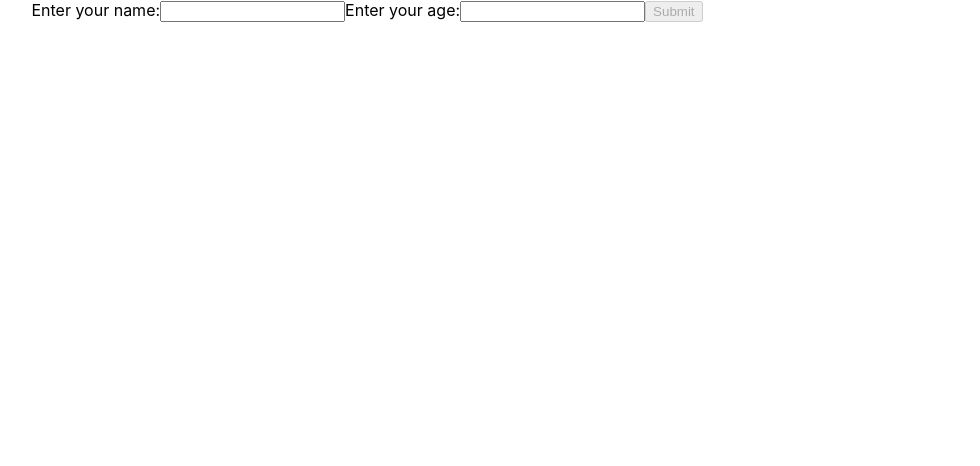
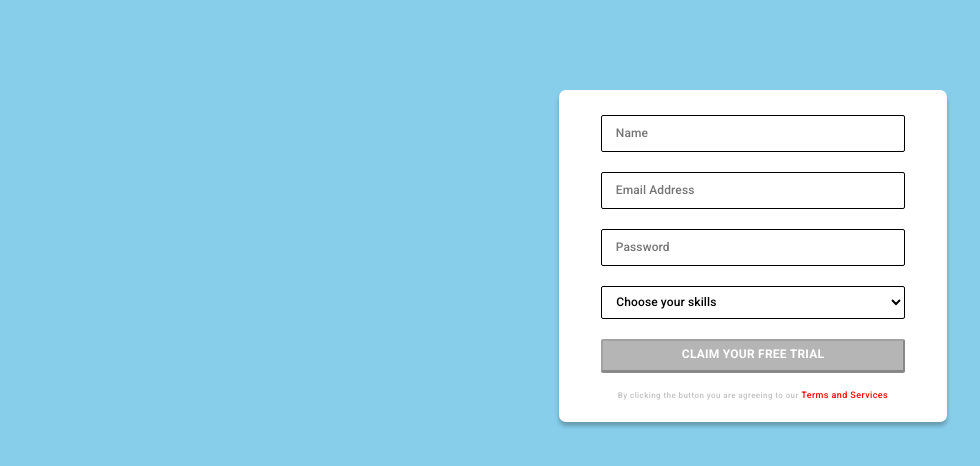
Before and after one commit to adi162anup/React-Form, a React (Create React App) app: page / in a window 1280 px wide. Shown: the top 466 px of the page, without its empty margins (273-1253 px from the left). Built offline with nearby package versions, Linux system fonts and the light colour scheme.

Commit message:
80% Form Done

```diff
--- a/package.json
+++ b/package.json
@@ -10,6 +10,7 @@
     "react": "^18.2.0",
     "react-dom": "^18.2.0",
     "react-scripts": "5.0.1",
+    "typeface-roboto": "^1.1.13",
     "web-vitals": "^2.1.4"
   },
   "scripts": {
--- a/public/index.html
+++ b/public/index.html
@@ -15,6 +15,7 @@
       user's mobile device or desktop. See https://developers.google.com/web/fundamentals/web-app-manifest/
     -->
     <link rel="manifest" href="%PUBLIC_URL%/manifest.json" />
+    <!-- <link href="htps://fonts.googleapis.com/css?family=Montserrat" rel="stylesheet"> -->
     <!--
       Notice the use of %PUBLIC_URL% in the tags above.
       It will be replaced with the URL of the `public` folder during the build.
--- a/src/App.css
+++ b/src/App.css
@@ -1,3 +1,7 @@
+body{
+  background-color: skyblue;
+}
+
 .App {
   text-align: center;
 }
--- a/src/form.css
+++ b/src/form.css
@@ -1,4 +1,4 @@
-.submit-button-enabled {
+/* .submit-button-enabled {
     background-color: green;
     color: white;
     cursor: pointer;
@@ -8,4 +8,88 @@
 background-color: lightgray;
 color: gray;
 cursor: default;
+} */
+
+.form-container {
+    width: 21.125rem;
+    height: 17.625rem;
+    margin-left: 65%;
+    margin-top: 7%;
+    /* border: 1px solid #ccc; */
+    padding: 25px;
+    /* border-radius: 5px; */
+    background: #FFFFFF;
+    box-shadow: 0px 4px 4px rgba(0, 0, 0, 0.25);
+    border-radius: 7px;
 }
+
+.form-field {
+    margin-bottom: 20px;
+}
+
+#field {
+    width: 17.875rem;
+    height: 2.063rem;
+    background: #FFFFFF;
+    border: 1px solid #000000;
+    border-radius: 2px;
+    padding-left: 4%;
+    font-family: 'Roboto';
+    font-style: normal;
+    font-weight: 500;
+    font-size: 12px;
+    letter-spacing: 0.01em;
+    color: #000000;
+}
+
+#options {
+    width: 18.975rem;
+    height: 2.063rem;
+    background: #FFFFFF;
+    border: 1px solid #000000;
+    border-radius: 2px;
+    padding-left: 3%;
+    font-family: 'Roboto';
+    font-style: normal;
+    font-weight: 500;
+    font-size: 12px;
+    letter-spacing: 0.01em;
+    color: #000000;
+}
+
+#submit {
+    width: 18.975rem;
+    height: 2.063rem;
+    background: #B5B5B5;
+    box-shadow: 0px 1px 0px rgba(0, 0, 0, 0.46);
+    border-radius: 2px;
+    font-family: 'Roboto';
+    font-style: normal;
+    font-weight: 700;
+    font-size: 12px;
+    line-height: 99.19%;
+    /* or 10px */
+
+    letter-spacing: 0.02em;
+
+    color: #FFFFFF;
+}
+
+.para{
+    font-family: 'Roboto';
+    font-style: normal;
+    font-weight: 500;
+    font-size: 8px;
+    line-height: 99.19%;
+    text-align: center;
+    /* or 7px */
+
+    letter-spacing: 0.053em;
+
+    color: #C2C2C2;
+}
+
+.spa{
+    font-size: 9px;
+    color: #FF0000;
+}
--- a/src/form.js
+++ b/src/form.js
@@ -1,15 +1,15 @@
-import { useState } from "react";
-import classnames from "classnames";
-// import './form.css';
+import { useState,useEffect } from "react";
+import './form.css';
 
 function MyForm() {
     const [inputs, setInputs] = useState({});
+    const [mySkills, setMySkills] = useState("Choose your skills");
 
     // const enabledButtonClass = "submit-button-enabled";
     // const disabledButtonClass = "submit-button-disabled";
 
     const validate = () => {
-        return inputs.username && inputs.age;
+        return inputs.username && inputs.email && inputs.pass && mySkills!=="Choose your skills";
       };
 
     const handleChange = (event) => {
@@ -18,9 +18,16 @@ function MyForm() {
         setInputs(values => ({...values, [name]: value}))
     }
 
+    const handleSelect = (event) => {
+        setMySkills(event.target.value)
+    }
+
     const handleSubmit = (event) => {
         event.preventDefault();
         console.log(inputs);
+        // if (validate()) {
+        //     document.getElementById("submit").style.backgroundColor = "green";
+        // }
     }
 
     // const isFormValid = Object.values(inputs).every((value) => value !== "");
@@ -31,25 +38,52 @@ function MyForm() {
     //   });
 
     return (
+        <div className="form-container">
         <form onSubmit={handleSubmit}>
-            <label>Enter your name:
+            <div className="form-field">
                 <input
                   type = "text"
                   name = "username"
+                  placeholder="Name"
+                  id = "field"
                   value = {inputs.username || ""}
                   onChange = {handleChange}
                 />
-            </label>
-            <label>Enter your age:
+            </div>
+            <div className="form-field">
                 <input
-                  type = "number"
-                  name = "age"
-                  value = {inputs.age || ""}
+                  type = "text"
+                  name = "email"
+                  id = "field"
+                  placeholder="Email Address"
+                  value = {inputs.email || ""}
                   onChange = {handleChange}
                 />
-            </label>
-            <input type = "submit" disabled={!validate()} />
+            </div>
+            <div className="form-field">
+                <input
+                  type = "password"
+                  name = "pass"
+                  id = "field"
+                  placeholder="Password"
+                  value = {inputs.pass || ""}
+                  onChange = {handleChange}
+                />
+            </div>
+            <div className="form-field">
+            <select value = {mySkills || ""} onChange={handleSelect} id="options">
+                <option default disabled>Choose your skills</option>
+                <option value="HTML">HTML</option>
+                <option value="CSS">CSS</option>
+                <option value="JS">JS</option>
+            </select>
+            </div>
+            <div className="form-field">
+            <button type = "submit" disabled={!validate()} id="submit" style={{ backgroundColor: validate() === true ? "#37CC8A" : validate() === false ? "#B5B5B5" : ""}}>CLAIM YOUR FREE TRIAL</button>
+            </div>
+            <p className="para">By clicking the button you are agreeing to our <span className="spa">Terms and Services</span></p>
         </form>
+        </div>
     )
     }
 
--- a/src/index.js
+++ b/src/index.js
@@ -3,6 +3,7 @@ import ReactDOM from 'react-dom/client';
 import './index.css';
 import App from './App';
 import reportWebVitals from './reportWebVitals';
+import "typeface-roboto";
 
 const root = ReactDOM.createRoot(document.getElementById('root'));
 root.render(
```
Also changed, not shown: 1 other file (tests, documents, lock files or other folders).
